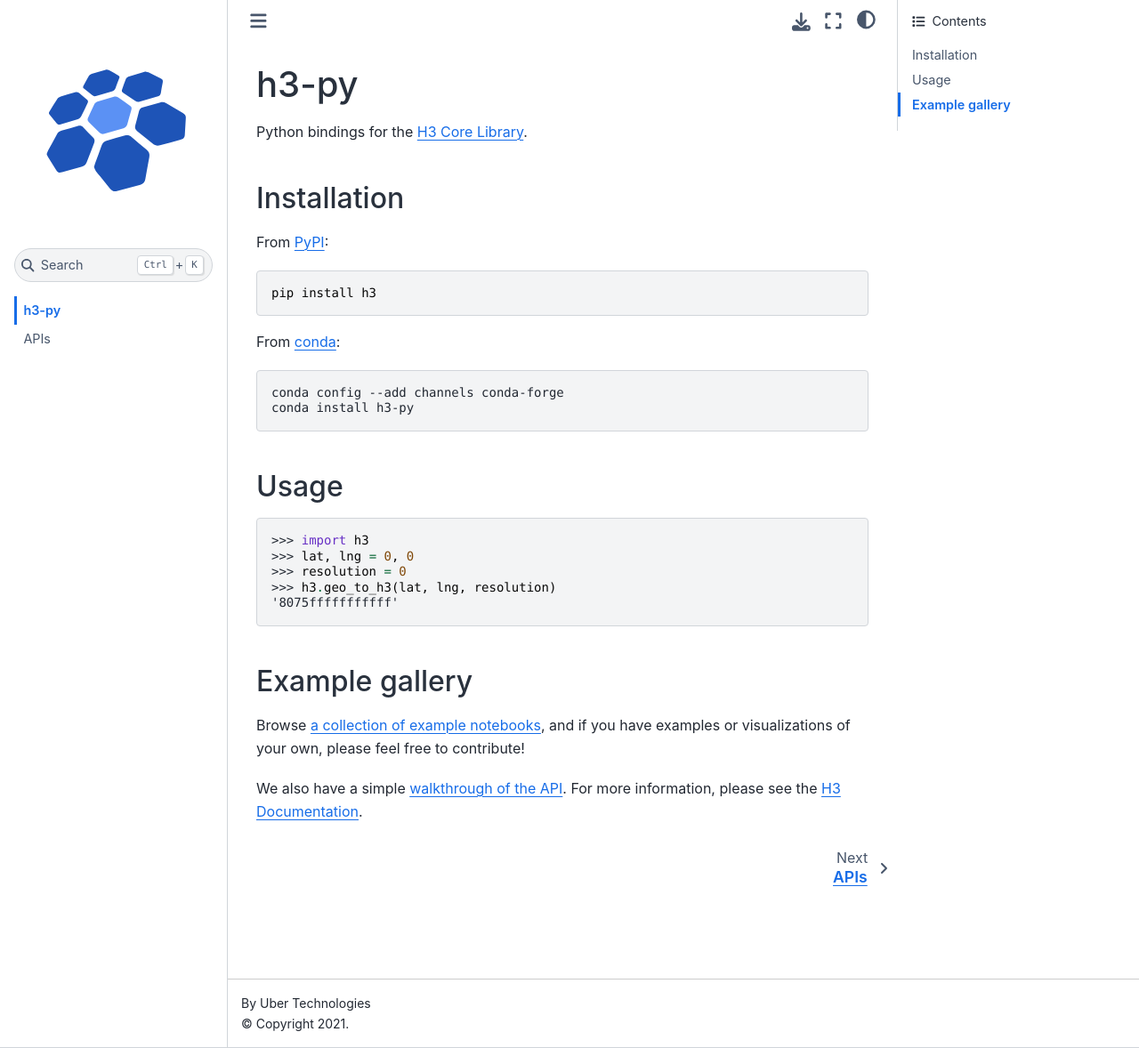
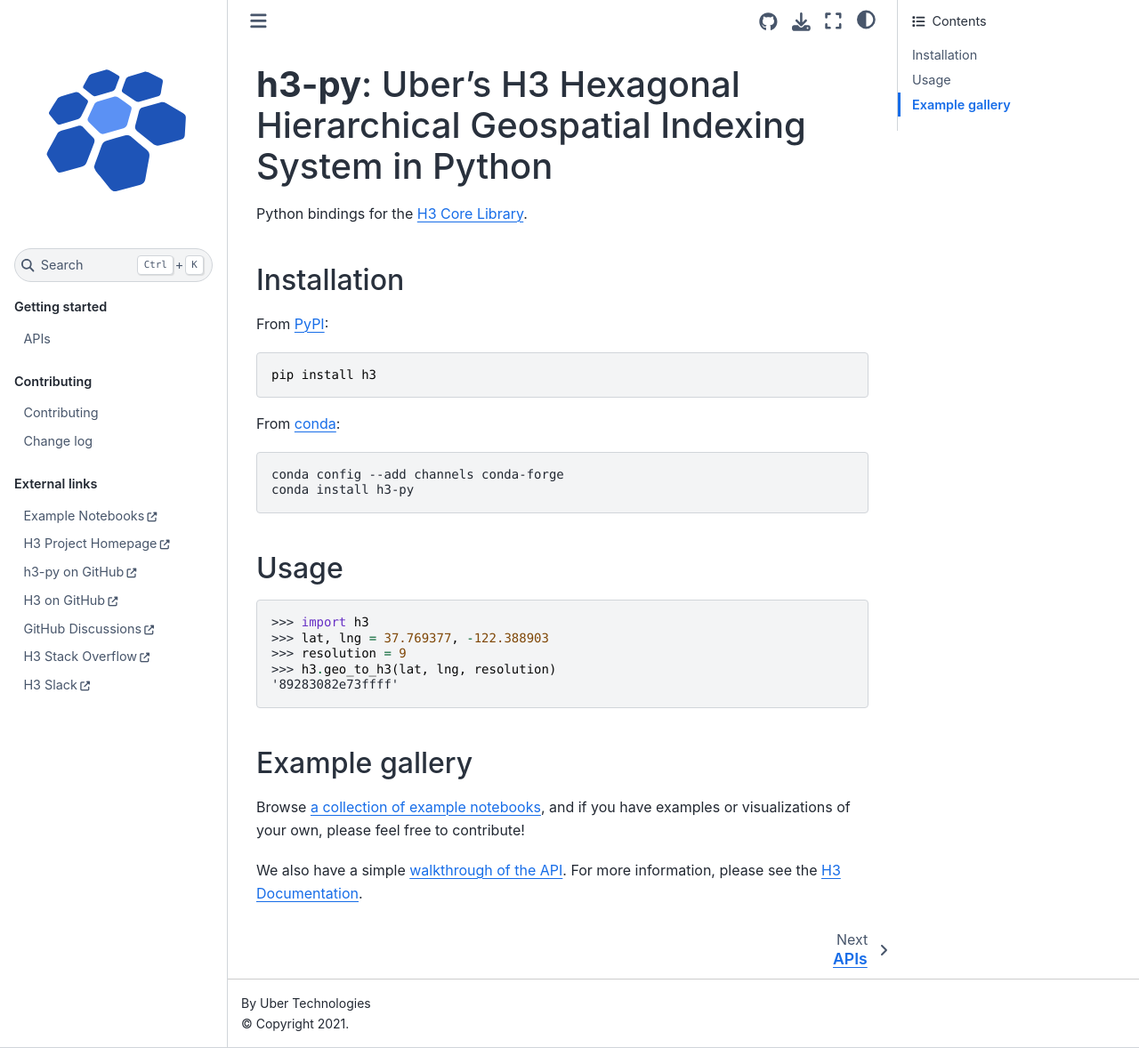
Before and after one commit to uber/h3-py, a Jupyter Book: the page built from docs/intro.md, in a window 1280 px wide and 1178 px high. Shown: the whole window at 89% size. Built offline with Jupyter Book 1.0.4 settings and Sphinx 7.4.7 and the Sphinx Book theme 1.1.4, drawn with Linux system fonts in a browser that asks for light colours.

Commit message:
Getting docs to a good starting point (#197)
* getting working

* bah warnings!

* docs in a good place

* add favicon

* warning on incomplete API

````diff
--- a/docs/_config.yml
+++ b/docs/_config.yml
@@ -3,10 +3,22 @@
 # See the documentation for help and more options:
 # https://jupyterbook.org/customize/config.html
 
-title: h3-py  # The title of the book. Will be placed in the left navbar.
+title: h3-py
 author: 'Uber Technologies'
-copyright: "2021"  # Copyright year to be placed in the footer
-logo: logo.svg  # A path to the book logo
+copyright: "2021"
+logo: logo.svg
+
+html:
+  favicon: logo.svg
+  home_page_in_navbar: false
+  use_edit_page_button: true
+  use_repository_button: true
+  baseurl: https://uber.github.io/h3-py/
+
+repository:
+  url: https://github.com/uber/h3-py
+  branch: master
+  path_to_book: docs
 
 sphinx:
   extra_extensions:
--- a/docs/_toc.yml
+++ b/docs/_toc.yml
@@ -1,6 +1,32 @@
 # Table of contents
 # Learn more at https://jupyterbook.org/customize/toc.html
-format: jb-article
+format: jb-book
+
 root: intro
-sections:
-- file: api
+parts:
+- caption: Getting started
+  chapters:
+  - file: api
+
+- caption: Contributing
+  chapters:
+  - file: contributing
+  - file: _changelog
+    title: Change log
+
+- caption: External links
+  chapters:
+  - url: https://github.com/uber/h3-py-notebooks
+    title: Example Notebooks
+  - url: https://h3geo.org/
+    title: H3 Project Homepage
+  - url: https://github.com/uber/h3-py
+    title: h3-py on GitHub
+  - url: https://github.com/uber/h3
+    title: H3 on GitHub
+  - url: https://github.com/uber/h3/discussions
+    title: GitHub Discussions
+  - url: https://stackoverflow.com/questions/tagged/h3
+    title: H3 Stack Overflow
+  - url: https://join.slack.com/t/h3-core/shared_invite/zt-g6u5r1hf-W_~uVJmfeiWtMQuBGc1NNg
+    title: H3 Slack
--- a/docs/intro.md
+++ b/docs/intro.md
@@ -1,4 +1,4 @@
-# h3-py
+# **h3-py**: Uber's H3 Hexagonal Hierarchical Geospatial Indexing System in Python
 
 Python bindings for the
 [H3 Core Library](https://github.com/uber/h3).
@@ -22,10 +22,10 @@ conda install h3-py
 
 ```python
 >>> import h3
->>> lat, lng = 0, 0
->>> resolution = 0
+>>> lat, lng = 37.769377, -122.388903
+>>> resolution = 9
 >>> h3.geo_to_h3(lat, lng, resolution)
-'8075fffffffffff'
+'89283082e73ffff'
 ```
 
 ## Example gallery
````
Also changed, not shown: docs/_changelog.md (added, +4 -0 lines), docs/api.md (+3 -0 lines), docs/contributing.md (added, +23 -0 lines), 3 other files.
